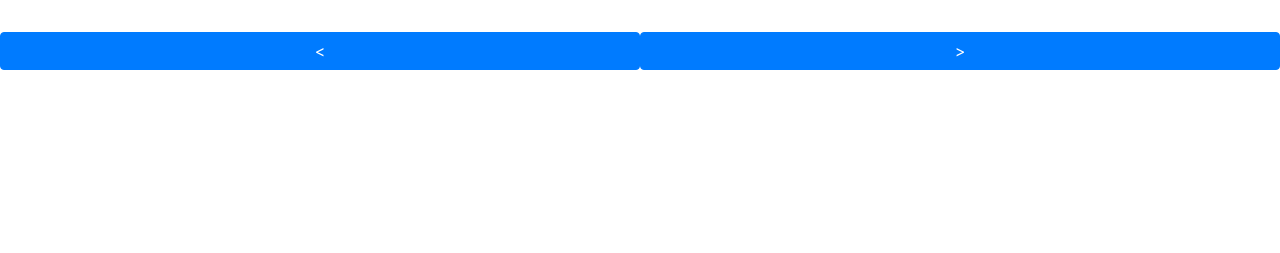
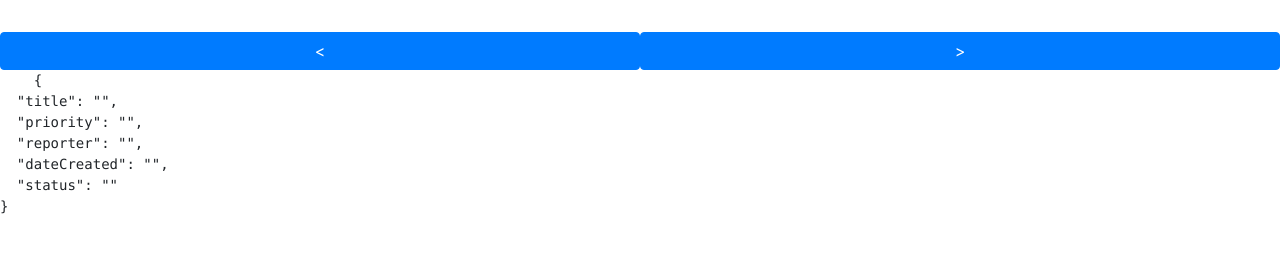
Before and after one commit to adalakisE/angular_project, an Angular app: page / in a window 1280 px wide. Shown: the part 169-422 px from the top of the page. Built offline with nearby package versions, Linux system fonts and the light colour scheme; no server answers.

Commit message:
started forms

```diff
--- a/src/app/bugs-list/bugs-list.component.html
+++ b/src/app/bugs-list/bugs-list.component.html
@@ -1,8 +1,24 @@
-
 <button class="btn btn-primary mt-5 mb-3 ml-2" routerLink="/submitnewbug">Create new</button>
 
 <table class="table table-striped ml-2 mb-5">
     <thead>
+        <tr class="bg-dark text-white">
+            <form [formGroup]="searchForm" (submit)="submitSearchForm()">
+                <th scope="col"><input formControlName="title" type="text">asd</th>
+                <th scope="col">
+                    <select formControlName="priority"></select>
+                    <option *ngFor="let priority of priorities | keyvalue" [ngValue]="priority.value">
+                        {{priority.key}}
+                    </option>
+                </th>
+                <th scope="col">Reporter</th>
+                <th scope="col">Date Created</th>
+                <th scope="col">Status</th>
+                <th scope="col"></th>
+                <th scope="col"></th>
+                <th></th>
+            </form>
+        </tr>
         <tr class="bg-dark text-white">
             <th scope="col" (click)="filterUp('title')">Title</th>
             <th scope="col" (click)="filterUp('priority')">Priority</th>
@@ -33,3 +49,7 @@
     <button class="btn btn-primary col text-center" (click)="nextPage()"> > </button>
 <!-- </div> -->
 </div>
+
+<pre>
+    {{searchForm.value | json}}
+</pre>
--- a/src/app/bugs-list/bugs-list.component.ts
+++ b/src/app/bugs-list/bugs-list.component.ts
@@ -1,5 +1,6 @@
 import { ThrowStmt } from '@angular/compiler';
 import { Component, OnInit } from '@angular/core';
+import { FormControl, FormGroup, Validators } from '@angular/forms';
 import { Router } from '@angular/router';
 import { Button } from 'protractor';
 import { Bugs } from '../bugs';
@@ -15,13 +16,38 @@ export class BugsListComponent implements OnInit {
 
   _bugs: Bugs;
 
+  searchForm: FormGroup;
   pageCounter:number = 0;
   private ascending: boolean = true;
   private filterBy = 'title';
 
+  priorities = new Map([
+    ["Minor", 1],
+    ["Major", 2],
+    ["Critical", 3]
+  ]);
+
+  reporters = [
+    "QA", "PO", "DEV"
+  ]
+
+  statuses = [
+    "Ready for testing", "Done", "Rejected"
+  ]
+
   constructor(private restService:RestService, private _router: Router) { }
 
   ngOnInit(): void {
+
+    this.searchForm = new FormGroup({
+      title: new FormControl(""),
+      priority: new FormControl(""),
+      reporter: new FormControl(""),
+      dateCreated: new FormControl(""),
+      status: new FormControl("")
+    });
+
+
     this.getAllBugs();
   }
 
@@ -78,4 +104,8 @@ export class BugsListComponent implements OnInit {
       this.getAllBugs();
     })
   }
+
+  submitSearchForm(){
+
+  }
 }
```
